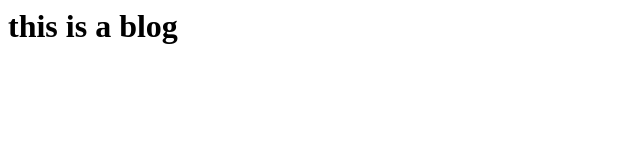
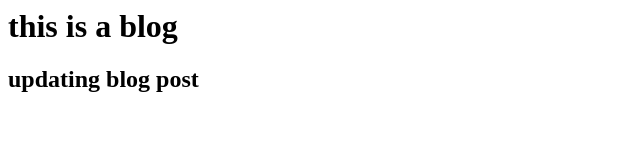
Before and after one commit to itsaling/budgeting, a plain HTML site: page blog.html in a window 1280 px wide. Shown: the whole page, without its empty margins (0-640 px from the left). Drawn offline with Linux system fonts and the light colour scheme.

Commit message:
update blog from new branch

```diff
--- a/blog.html
+++ b/blog.html
@@ -7,5 +7,6 @@
   </head>
   <body>
     <h1>this is a blog</h1>
+    <h2>updating blog post</h2>
   </body>
 </html>
```
